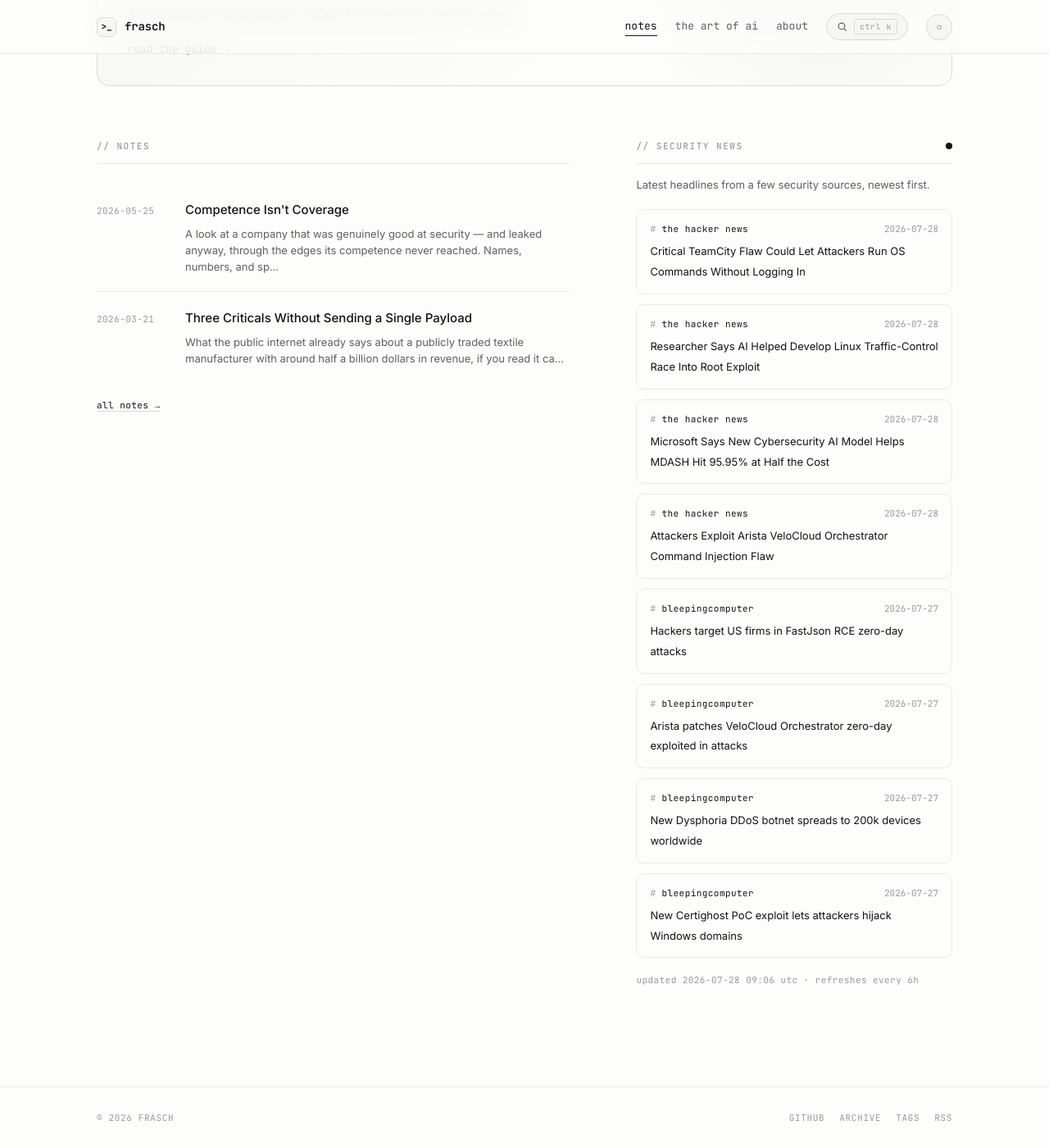
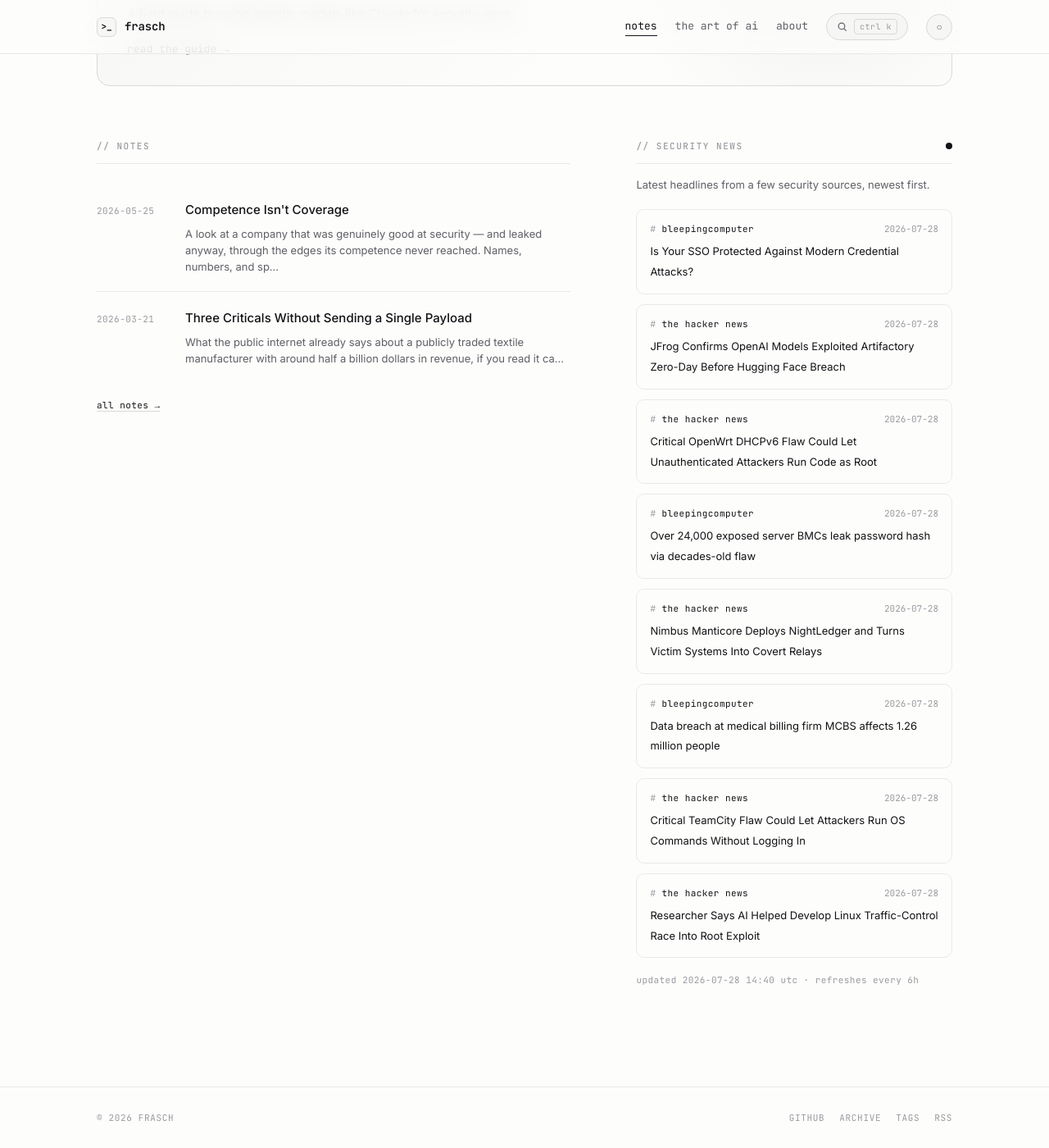
Before and after one commit to whoisfrasch/frasch, a Jekyll site: the page built from index.html, in a window 1280 px wide and 1400 px high, scrolled down 615 px. Shown: the whole window at 82% size. Built offline with Jekyll 4.4.1, drawn with Linux system fonts in a browser that asks for light colours.

Commit message:
Refresh security news feed

```diff
--- a/_data/news.json
+++ b/_data/news.json
@@ -1,6 +1,42 @@
 {
-  "updated": "2026-07-28T09:06:58Z",
+  "updated": "2026-07-28T14:40:32Z",
   "items": [
+    {
+      "source": "bleepingcomputer",
+      "title": "Is Your SSO Protected Against Modern Credential Attacks?",
+      "link": "https://www.bleepingcomputer.com/news/security/is-your-sso-protected-against-modern-credential-attacks/",
+      "date": "2026-07-28T14:00:10Z"
+    },
+    {
+      "source": "the hacker news",
+      "title": "JFrog Confirms OpenAI Models Exploited Artifactory Zero-Day Before Hugging Face Breach",
+      "link": "https://thehackernews.com/2026/07/jfrog-confirms-openai-models-exploited.html",
+      "date": "2026-07-28T13:33:47Z"
+    },
+    {
+      "source": "the hacker news",
+      "title": "Critical OpenWrt DHCPv6 Flaw Could Let Unauthenticated Attackers Run Code as Root",
+      "link": "https://thehackernews.com/2026/07/critical-openwrt-dhcpv6-flaw-could-let.html",
+      "date": "2026-07-28T12:56:14Z"
+    },
+    {
+      "source": "bleepingcomputer",
+      "title": "Over 24,000 exposed server BMCs leak password hash via decades-old flaw",
+      "link": "https://www.bleepingcomputer.com/news/security/over-24-000-exposed-server-bmcs-leak-password-hash-via-decades-old-flaw/",
+      "date": "2026-07-28T12:10:23Z"
+    },
+    {
+      "source": "the hacker news",
+      "title": "Nimbus Manticore Deploys NightLedger and Turns Victim Systems Into Covert Relays",
+      "link": "https://thehackernews.com/2026/07/nimbus-manticore-deploys-nightledger.html",
+      "date": "2026-07-28T11:55:20Z"
+    },
+    {
+      "source": "bleepingcomputer",
+      "title": "Data breach at medical billing firm MCBS affects 1.26 million people",
+      "link": "https://www.bleepingcomputer.com/news/security/data-breach-at-medical-billing-firm-mcbs-affects-126-million-people/",
+      "date": "2026-07-28T09:10:03Z"
+    },
     {
       "source": "the hacker news",
       "title": "Critical TeamCity Flaw Could Let Attackers Run OS Commands Without Logging In",
@@ -12,42 +48,6 @@
       "title": "Researcher Says AI Helped Develop Linux Traffic-Control Race Into Root Exploit",
       "link": "https://thehackernews.com/2026/07/researcher-says-ai-helped-develop-linux.html",
       "date": "2026-07-28T08:04:44Z"
-    },
-    {
-      "source": "the hacker news",
-      "title": "Microsoft Says New Cybersecurity AI Model Helps MDASH Hit 95.95% at Half the Cost",
-      "link": "https://thehackernews.com/2026/07/microsoft-says-new-cybersecurity-ai.html",
-      "date": "2026-07-28T06:07:22Z"
-    },
-    {
-      "source": "the hacker news",
-      "title": "Attackers Exploit Arista VeloCloud Orchestrator Command Injection Flaw",
-      "link": "https://thehackernews.com/2026/07/attackers-exploit-arista-velocloud.html",
-      "date": "2026-07-28T04:43:53Z"
-    },
-    {
-      "source": "bleepingcomputer",
-      "title": "Hackers target US firms in FastJson RCE zero-day attacks",
-      "link": "https://www.bleepingcomputer.com/news/security/hackers-target-us-firms-in-fastjson-rce-zero-day-attacks/",
-      "date": "2026-07-27T23:49:44Z"
-    },
-    {
-      "source": "bleepingcomputer",
-      "title": "Arista patches VeloCloud Orchestrator zero-day exploited in attacks",
-      "link": "https://www.bleepingcomputer.com/news/security/arista-patches-velocloud-orchestrator-zero-day-exploited-in-attacks/",
-      "date": "2026-07-27T22:49:44Z"
-    },
-    {
-      "source": "bleepingcomputer",
-      "title": "New Dysphoria DDoS botnet spreads to 200k devices worldwide",
-      "link": "https://www.bleepingcomputer.com/news/security/new-dysphoria-ddos-botnet-spreads-to-200k-devices-worldwide/",
-      "date": "2026-07-27T21:08:15Z"
-    },
-    {
-      "source": "bleepingcomputer",
-      "title": "New Certighost PoC exploit lets attackers hijack Windows domains",
-      "link": "https://www.bleepingcomputer.com/news/security/new-certighost-poc-exploit-lets-attackers-hijack-windows-domains/",
-      "date": "2026-07-27T21:00:25Z"
     }
   ]
 }
```
